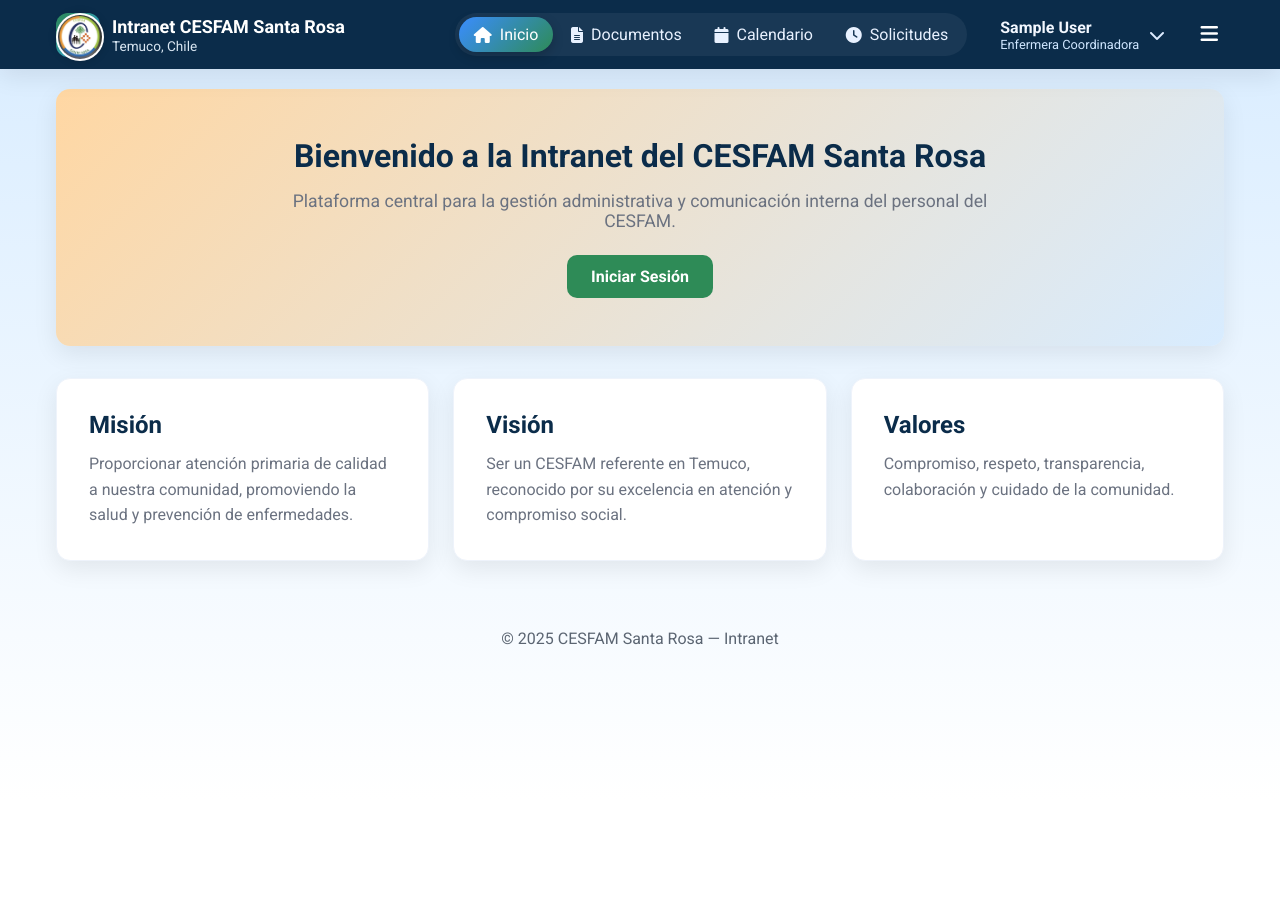
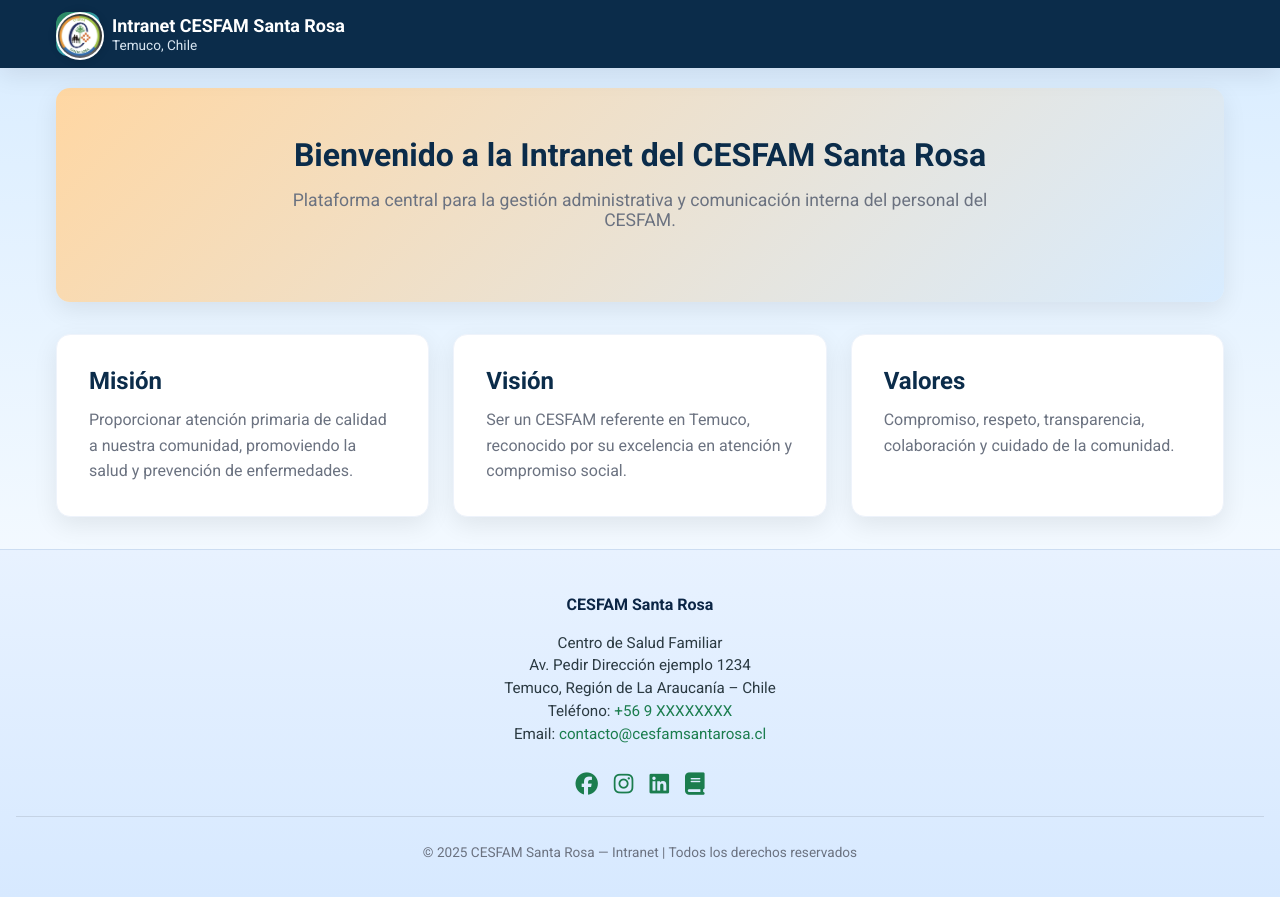
Before and after one commit to ktastrophick/INTRANET_CESFAM, a Django app: page / in a window 1280 px wide. Before the commit the page ends 645 px from the top, so only its background shows below. Run offline with Django 5.2, Linux system fonts and the light colour scheme; the visitor is signed in with stand-in values (Sample User, id 1); data that the repository does not hold is empty.

Commit message:
cambios 1

```diff
--- a/Backend/static/css/inicio.css
+++ b/Backend/static/css/inicio.css
@@ -93,3 +93,56 @@
         grid-template-columns: 1fr;
     }
 }
+
+/* ===== Vista landing: ocultar menú estándar, dejar solo login ===== */
+
+/* Oculta todos los links del menú principal en esta página */
+body.landing .main-nav a {
+  display: none !important;
+}
+
+/* Muestra solo el botón/link de login si está dentro del nav */
+body.landing .main-nav a.btn-login-nav {
+  display: inline-flex !important;
+}
+
+/* Fallback: si el login no tiene clase .btn-login-nav y es un <a> con /login en href */
+body.landing .main-nav a[href*="login"] {
+  display: inline-flex !important;
+}
+
+/* Oculta el menú hamburguesa en landing */
+body.landing .menu-toggle {
+  display: none !important;
+}
+
+/* Si tu header tiene el bloque de usuario (cuando no hay login), escóndelo también aquí */
+body.landing .user-section {
+  display: none !important;
+}
+
+/* Ajustes de espaciado cuando solo queda el botón de login */
+body.landing .main-nav {
+  display: flex;
+  align-items: center;
+  gap: 0;
+  background: transparent;
+  box-shadow: none;
+  padding: 0;
+}
+
+/* Estilo del botón de login en la barra */
+body.landing .main-nav a.btn-login-nav,
+body.landing .main-nav a[href*="login"] {
+  background: #1b7d4e;
+  color: #fff;
+  font-weight: 700;
+  padding: 0.5rem 1.1rem;
+  border-radius: 10px;
+  text-decoration: none;
+  box-shadow: 0 2px 6px rgba(0,0,0,.15);
+}
+body.landing .main-nav a.btn-login-nav:hover,
+body.landing .main-nav a[href*="login"]:hover {
+  background: #16663f;
+}
--- a/Backend/static/css/main.css
+++ b/Backend/static/css/main.css
@@ -201,6 +201,69 @@ body{
 }
 
 /* Footer */
-.site-footer{
-    text-align:center; color:#5b6572; padding:1.25rem 1rem 2rem;
+/* ===== FOOTER COMPACTO Y HORIZONTAL ===== */
+
+.site-footer {
+    background: linear-gradient(to bottom, #e8f2ff, #d7e9ff);
+    color: #2b3a42;
+    padding: 1.5rem 1rem;
+    text-align: center;
+    border-top: 1px solid rgba(0, 0, 0, 0.05);
 }
+
+.footer-info {
+    display: flex;
+    flex-direction: column;
+    align-items: center;
+    justify-content: center;
+    gap: 0.8rem;
+}
+
+.footer-info h4 {
+    font-weight: 700;
+    color: #0b2545;
+    margin-bottom: 0.3rem;
+}
+
+.footer-info p {
+    margin: 0;
+    line-height: 1.5;
+    font-size: 0.95rem;
+}
+
+.footer-info a {
+    color: #1b7d4e;
+    text-decoration: none;
+}
+
+.footer-info a:hover {
+    text-decoration: underline;
+}
+
+/* Redes sociales centradas y en línea */
+.footer-social {
+    display: flex;
+    justify-content: center;
+    gap: 1rem;
+    margin-top: 0.8rem;
+}
+
+.footer-social a {
+    font-size: 1.4rem;
+    color: #1b7d4e;
+    transition: transform 0.2s, color 0.2s;
+}
+
+.footer-social a:hover {
+    transform: scale(1.1);
+    color: #16663f;
+}
+
+/* Línea inferior */
+.footer-bottom {
+    border-top: 1px solid rgba(0, 0, 0, 0.1);
+    margin-top: 1.2rem;
+    padding-top: 0.8rem;
+    font-size: 0.85rem;
+    color: #6b7280;
+}
--- a/Backend/templates/base/base.html
+++ b/Backend/templates/base/base.html
@@ -2,7 +2,7 @@
 <!DOCTYPE html>
 <html lang="es" data-theme="light">
     {% include "base/includes/head.html" %}
-    <body>
+    <body class="{% block body_class %}{% endblock %}">
         {% include "base/includes/header.html" %}
 
 
--- a/Backend/templates/base/includes/footer.html
+++ b/Backend/templates/base/includes/footer.html
@@ -1,4 +1,22 @@
 {% load static %}
 <footer class="site-footer">
-    <p>&copy; {% now "Y" %} CESFAM Santa Rosa — Intranet</p>
+    <div class="footer-info">
+        <h4>CESFAM Santa Rosa</h4>
+        <p>Centro de Salud Familiar<br>
+        Av. Pedir Dirección ejemplo 1234<br>
+        Temuco, Región de La Araucanía – Chile<br>
+        Teléfono: <a href="tel:+569XXXXXXXX">+56 9 XXXXXXXX</a><br>
+        Email: <a href="mailto:contacto@cesfamsantarosa.cl">contacto@cesfamsantarosa.cl</a></p>
+
+        <div class="footer-social">
+        <a href="https://facebook.com/cesfamsantarosa" target="_blank"><i class="fa-brands fa-facebook"></i></a>
+        <a href="https://instagram.com/cesfamsantarosa" target="_blank"><i class="fa-brands fa-instagram"></i></a>
+        <a href="https://linkedin.com/organization/cesfamsantarosa" target="_blank"><i class="fa-brands fa-linkedin"></i></a>
+        <a href="{#{% url 'manual' %}#}"><i class="fa-solid fa-book"></i></a>
+        </div>
+    </div>
+
+    <div class="footer-bottom">
+        <p>&copy; {% now "Y" %} CESFAM Santa Rosa — Intranet | Todos los derechos reservados</p>
+    </div>
 </footer>
--- a/Backend/templates/base/includes/header.html
+++ b/Backend/templates/base/includes/header.html
@@ -45,7 +45,8 @@
             </div>
         </div>
         {% else %}
-        <a class="btn-login-outline" href="{#{% url 'login' %}#}">
+
+        <a class="btn-login" href="{#{% url 'login' %}#}">
             <i class="fa-solid fa-right-to-bracket"></i> Iniciar sesión
         </a>
         {% endif %}
--- a/Backend/templates/pages/inicio.html
+++ b/Backend/templates/pages/inicio.html
@@ -2,18 +2,18 @@
 {% load static %}
 
 {% block title %}Inicio — Intranet CESFAM{% endblock %}
+{% block body_class %}landing{% endblock %}
 
 
 {% block extra_css %}{% endblock %}
 
 {% block content %}
     <!-- BANNER DE BIENVENIDA -->
-    <section class="welcome-banner ">
+    <section class="welcome-banner no-header">
         <h2>Bienvenido a la Intranet del CESFAM Santa Rosa</h2>
         <p>Plataforma central para la gestión administrativa y comunicación interna del personal del CESFAM.</p>
 
-        <!-- Usa la URL real de login si ya existe -->
-        <a class="btn-login" href="{#{% url 'login' %}#}">Iniciar Sesión</a>
+
 
     </section>
 
```
Also changed, not shown: Backend/templates/base/includes/header_simple.html (deleted, +0 -20 lines).
